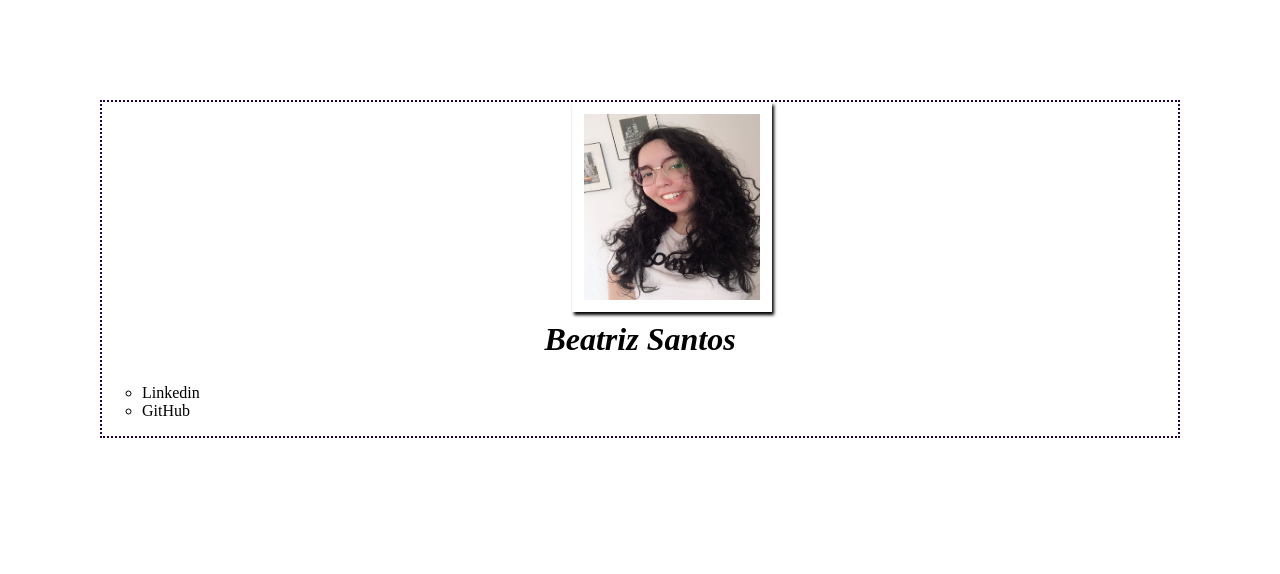
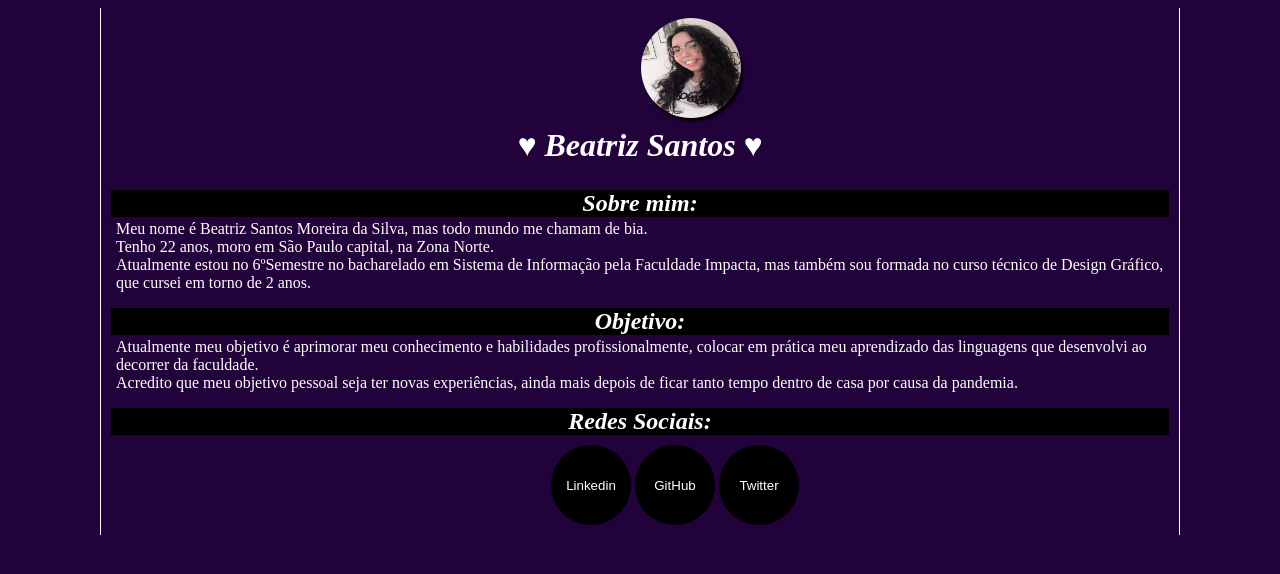
Before and after one commit to bimsant/decola-tech, a plain HTML site: page pagina-pessoal/Bimsant.html in a window 1280 px wide. Drawn offline with Linux system fonts and the light colour scheme.

Commit message:
atualização página pessoal

```diff
--- a/pagina-pessoal/Bimsant.html
+++ b/pagina-pessoal/Bimsant.html
@@ -8,18 +8,42 @@
 <body>
     <header>
         <img src="imagens/Me.JPG" alt="Minha foto"/>
-        <h1 id="title"> Beatriz Santos </h1>
+        <h1> ♥ Beatriz Santos ♥ </h1>
     </header>
 
+    <section>
+        <h2> Sobre mim:</h2>
+    </section>
+
+    <p>
+        Meu nome é Beatriz Santos Moreira da Silva, mas todo mundo me chamam de bia.  <br>
+        Tenho 22 anos, moro em São Paulo capital, na Zona Norte. <br>
+        Atualmente estou no 6ºSemestre no bacharelado em Sistema de Informação pela Faculdade Impacta, mas também sou formada no curso técnico de Design Gráfico, que cursei em torno de 2 anos.
+    </p>
+
+     <section>
+        <h2> Objetivo:</h2>
+    </section>
+
+    <p>
+        Atualmente meu objetivo é aprimorar meu conhecimento e habilidades profissionalmente, colocar em prática meu aprendizado das linguagens que desenvolvi ao decorrer da faculdade.  <br>
+        Acredito que meu objetivo pessoal seja ter novas experiências, ainda mais depois de ficar tanto tempo dentro de casa por causa da pandemia.
+    </p>
+
+    <section>
+        <h2> Redes Sociais:</h2>
+    </section>
+
     <footer>
-        <ul>
-            <li>
+        <button>
                 <a href="https://www.linkedin.com/in/beatriz-santos-moreira-da-silva-8b784b1b3/" target="_blank"> Linkedin </a>
-            </li>
-            <li>
+        </button>
+        <button>
                 <a href="https://github.com/bimsant" target="_blank"> GitHub </a>
-            </li>
-        </ul>
+        </button>
+        <button>
+            <a href="https://twitter.com/bimsantt" target="_blank"> Twitter </a>
+    </button>
     </footer>
 </body>
 </html>
--- a/pagina-pessoal/style.css
+++ b/pagina-pessoal/style.css
@@ -3,19 +3,39 @@
 }
 
 body {
-    margin: 100px;
-    border: 2px dotted rgb(33, 2, 58);
+    background-color: rgb(33, 2, 58);
+    margin-left: 100px;
+    margin-right: 100px;
+    padding: 10px;
+    border-left: 1px  solid #fff;
+    border-right: 1px  solid #fff;
+    color: #fff;
+}
+
+ section h2 {
+    font-style: italic;
+    text-align: center;
+    margin-top: 0px;
+    margin-bottom: 0px;
+    background-color: #000;
+}
+
+p {
+    background-color: rgb(33, 2, 58);
+    border-radius: 10px;
+    padding-left: 5px;
+    margin-top: 3px;
 }
 
 img {
-    width: 200px;
-    height: 210px;
+    width: 100px;
+    height: 100px;
+    border-radius: 50px;
     box-shadow: 2px  3px 3px #000;
-    padding: 12px;
-    margin-left: 470px;
+    margin-left: 530px;
 }
 
-#title {
+h1 {
     font-style: italic;
     text-align: center;
     padding: 5px;
@@ -24,13 +44,22 @@ img {
 
 a {
     text-decoration: none;
-    color: #000;
+    color: #fff;
 }
 
-a:hover {
-    color: #f00;
+button {
+    background-color: #000;
+    width: 80px;
+    height: 80px;
+    border-radius: 40px;
+    border: 0px;
 }
 
-ul {
-    list-style-type: circle;
+button:hover {
+    background-color: rgb(22, 22, 22);
 }
+
+footer {
+    margin-left: 440px;
+    margin-top: 10px;
+}
```
